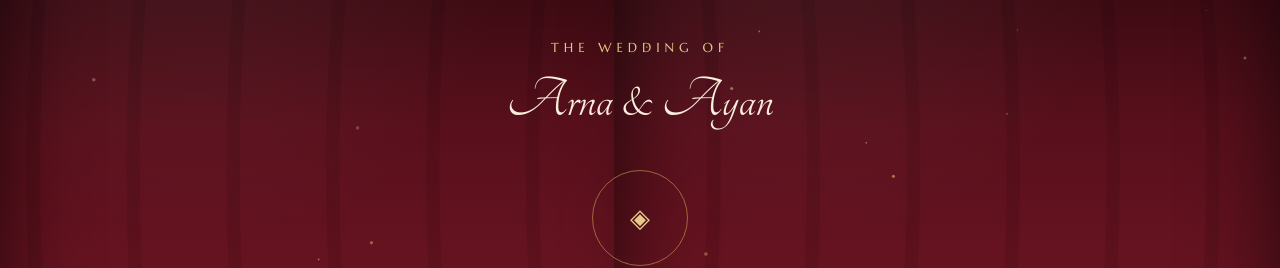
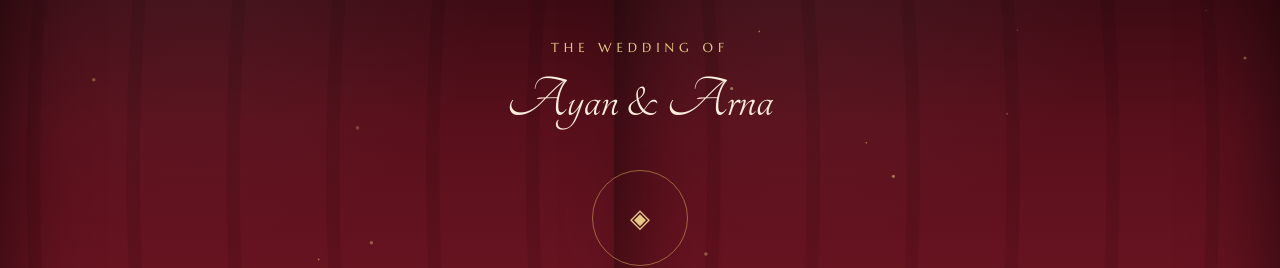
Before and after one commit to ayanbanglawala/Wedding-Invitation, a React (Vite) app: page / in a window 1280 px wide. Shown: the part 231-499 px from the top of the page. Built offline with nearby package versions, Linux system fonts and the light colour scheme.

Commit message:
Names change sequence

```diff
--- a/src/components/BlessedBeginning.jsx
+++ b/src/components/BlessedBeginning.jsx
@@ -14,7 +14,7 @@
         {copy}
       </Reveal>
       <Reveal as="p" delay={0.16} className="script" style={{ color: 'var(--red-500)', fontSize: 30 }}>
-        {weddingData.couple.brideFirst} &amp; {weddingData.couple.groomFirst}
+        {weddingData.couple.groomFirst} &amp; {weddingData.couple.brideFirst}
       </Reveal>
     </section>
   )
--- a/src/components/CurtainLock.jsx
+++ b/src/components/CurtainLock.jsx
@@ -110,7 +110,7 @@
       <div ref={contentRef} className="curtain-content">
         <p className="curtain-label">The wedding of</p>
         <h1 className="script curtain-heading">
-          {weddingData.couple.brideFirst} &amp; {weddingData.couple.groomFirst}
+          {weddingData.couple.groomFirst} &amp; {weddingData.couple.brideFirst}
         </h1>
         <button className="curtain-enter" onClick={handleOpen} aria-label="Open the invitation">
           <span className="curtain-ring" />
--- a/src/components/Footer.jsx
+++ b/src/components/Footer.jsx
@@ -10,7 +10,7 @@
       <Reveal as="h2" delay={0.06} className="script footer-heading">{heading}</Reveal>
       <Reveal as="p" delay={0.12} className="footer-copy">{copy}</Reveal>
       <Reveal as="p" delay={0.18} className="script footer-names">
-        {weddingData.couple.brideFirst} &amp; {weddingData.couple.groomFirst}
+        {weddingData.couple.groomFirst} &amp; {weddingData.couple.brideFirst}
       </Reveal>
     </footer>
   )
--- a/src/components/Hero.jsx
+++ b/src/components/Hero.jsx
@@ -112,15 +112,18 @@
           We request the honour of your<br />presence at the Rukhsati and Walima day of
         </p>
 
-        <h2 className="hero-name"><KineticWord text={weddingData.couple.brideFull} /></h2>
+
+
+        <h2 className="hero-name"><KineticWord text={weddingData.couple.groomFull} /></h2>
+        <p className="hero-rel hero-fade">Son of</p>
+          <p className="hero-parents hero-fade">{weddingData.couple.groomParents}</p>
+
+        <p className="hero-amp script hero-fade">&amp;</p>
+
+          <h2 className="hero-name"><KineticWord text={weddingData.couple.brideFull} /></h2>
         <p className="hero-rel hero-fade">Daughter of</p>
         <p className="hero-parents hero-fade">{weddingData.couple.brideParents}</p>
 
-        <p className="hero-amp script hero-fade">&amp;</p>
-
-        <h2 className="hero-name"><KineticWord text={weddingData.couple.groomFull} /></h2>
-        <p className="hero-rel hero-fade">Son of</p>
-        <p className="hero-parents hero-fade">{weddingData.couple.groomParents}</p>
 
         <p className="hero-tagline hero-fade">As they begin their forever in faith and love.</p>
       </div>
```
